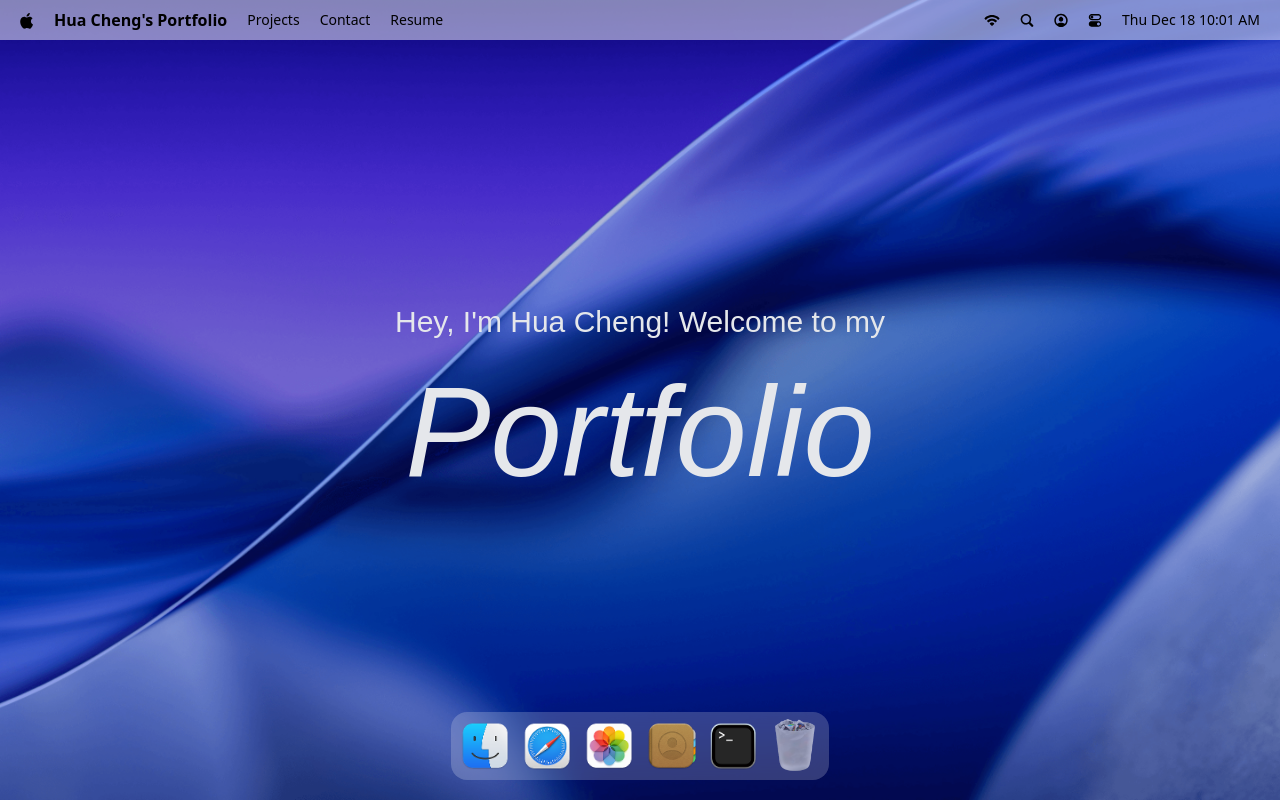
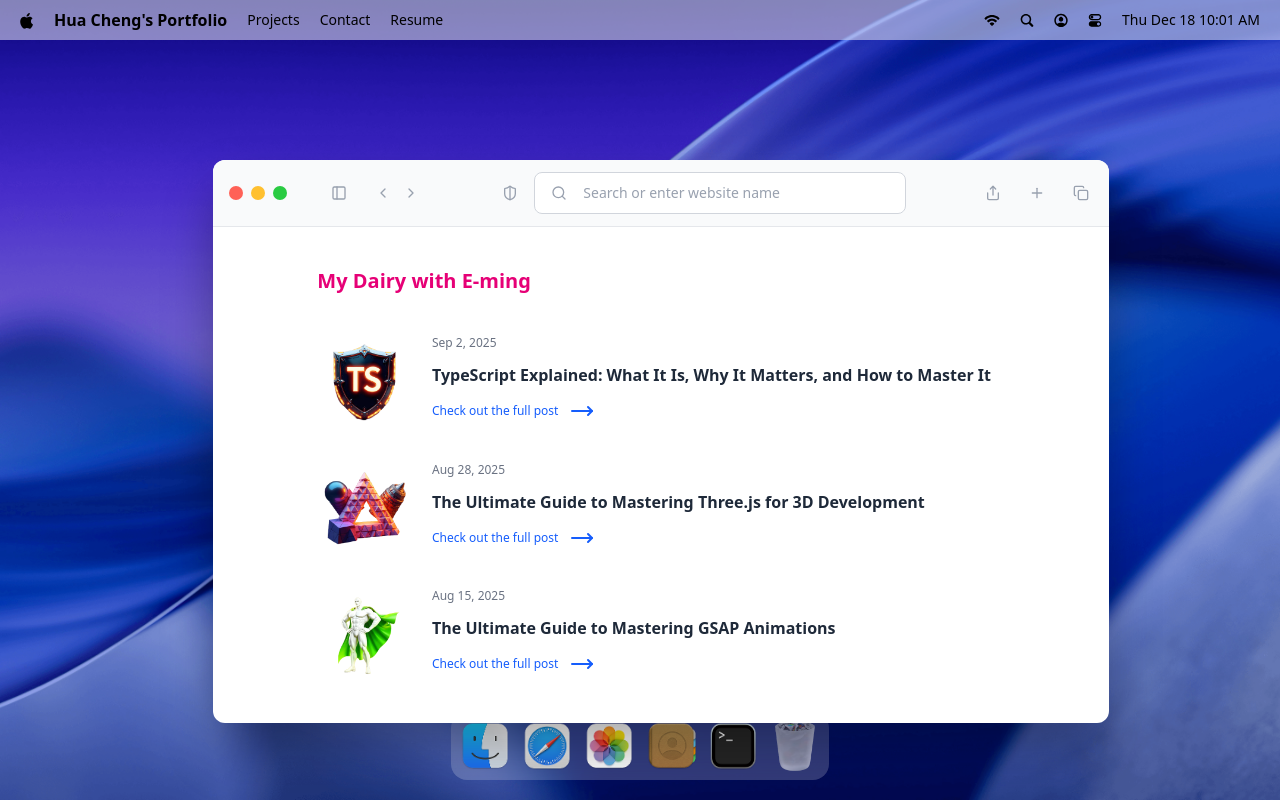
Before and after one commit to eiilen/mac-portfolio, a React (Vite) app: page / in a window 1280 px wide. Both pictures are taken after a click on the button 547 px from the left and 746 px from the top of the page. Built offline with nearby package versions, Linux system fonts and the light colour scheme; a web font is replaced by a local one.

Commit message:
add safari window

```diff
--- a/src/App.tsx
+++ b/src/App.tsx
@@ -2,6 +2,7 @@ import Dock from "./components/Dock"
 import Navbar from "./components/Navbar"
 import Welcome from "./components/Welcome"
 import Terminal from "./windows/Terminal"
+import Safari from "./windows/Safari"
 import gsap from "gsap"
 import { Draggable } from "gsap/Draggable"
 gsap.registerPlugin(Draggable)
@@ -14,6 +15,7 @@ const App = () => {
       <Dock />
 
       <Terminal />
+      <Safari />
     </main>
   )
 }
--- /dev/null
+++ b/src/windows/Safari.tsx
@@ -0,0 +1,61 @@
+import { ChevronLeft, ChevronRight, Copy, MoveRight, PanelLeft, Plus, Search, Share, ShieldHalf } from "lucide-react"
+import WindowControls from "../components/WindowControls"
+import WindowWrapper from "../hoc/WindowWrapper"
+import { blogPosts } from "../constants"
+
+const Safari = () => {
+  return (
+  <>
+  <div id="window-header">
+    <WindowControls target="safari" />
+
+    <PanelLeft className="ml-10 icon" />
+
+    <div className="flex items-center gap-1 ml-5">
+         <ChevronLeft className="icon" />
+         <ChevronRight className="icon" />
+    </div>
+
+    <div className="flex-1 flex-center gap-3">
+        <ShieldHalf className="icon" />
+
+        <div className="search">
+            <Search className="icon" />
+            <input type="text" placeholder="Search or enter website name" className="flex-1" />
+        </div>
+    </div>
+
+    <div className="flex items-center gap-5">
+        <Share className="icon" />
+        <Plus className="icon" />
+        <Copy className="icon" />
+    </div>
+  </div>
+
+  <div className="blog">
+    <h2>My Dairy with E-ming</h2>
+
+    <div className="space-y-8">
+        {blogPosts.map(({id, image, title, date, link}) => (
+            <div key={id} className="blog-post">
+                <div className="col-span-2">
+                    <img src={image} alt={title} />
+                </div>
+                <div className="content">
+                    <p>{date}</p>
+                    <h3>{title}</h3>
+                    <a href={link} target="_blank" rel="opopener noreferrer">
+                        Check out the full post <MoveRight className="icon-hover" />
+                    </a>
+                </div>
+            </div>
+        ))}
+    </div>
+  </div>
+  </>
+  )
+}
+
+const SafariWindow = WindowWrapper(Safari, "safari")
+
+export default SafariWindow
```
